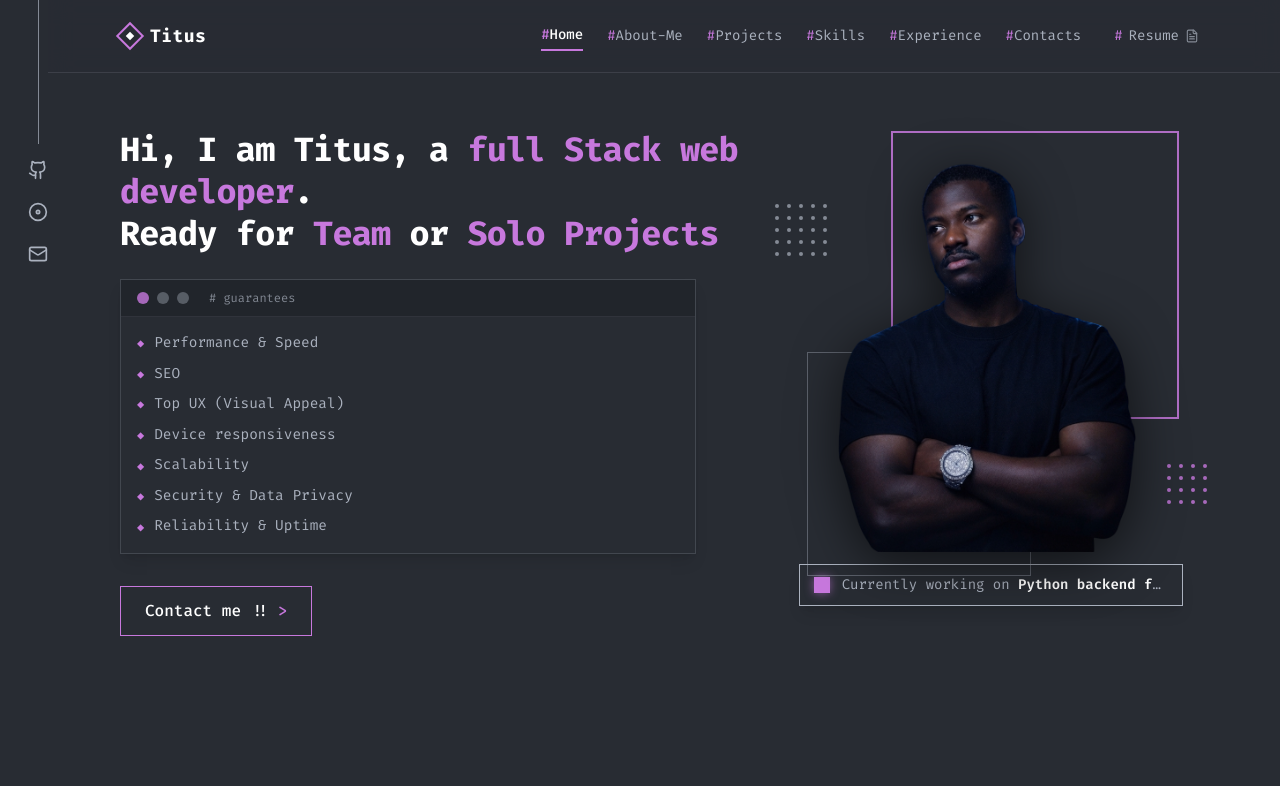
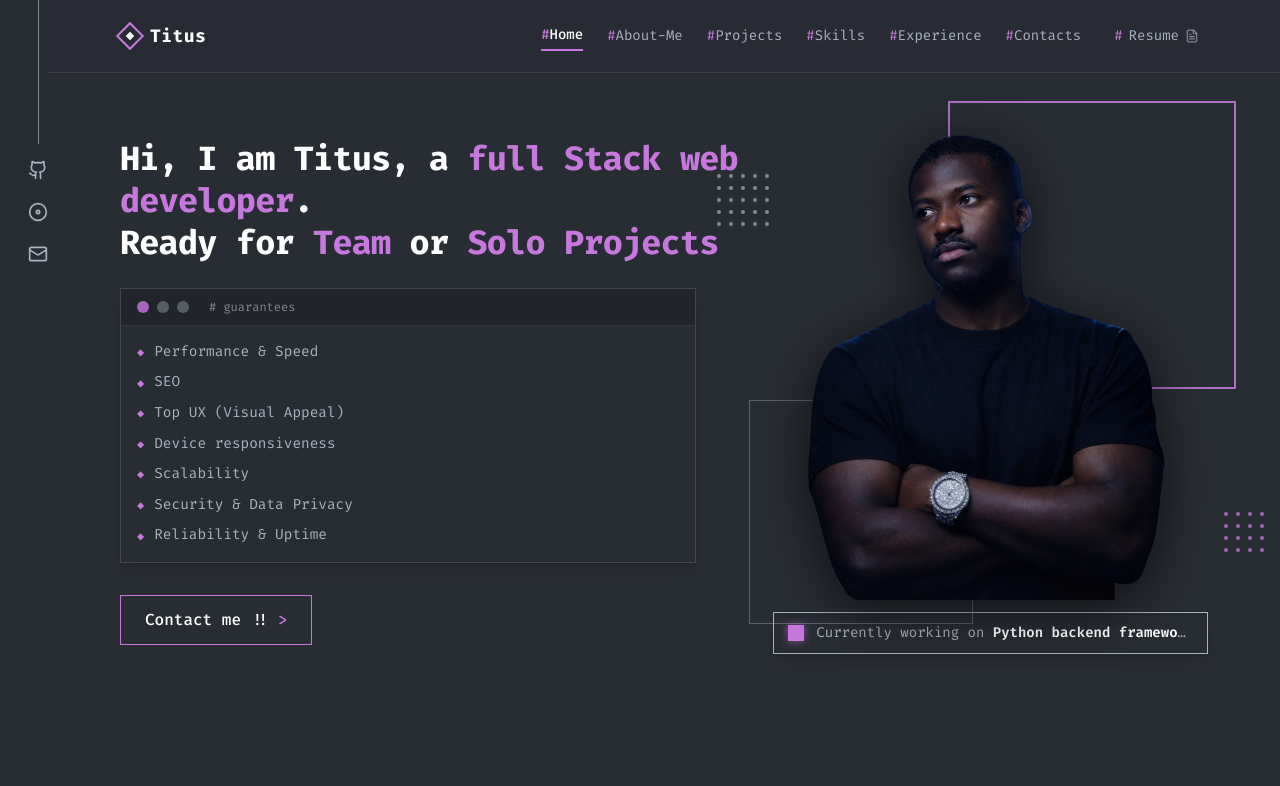
Before and after one commit to shepherd-bit/PORTFOLIO-1, a React (Vite) app: page / in a window 1280 px wide. Shown: the top 786 px of the page. Built offline with nearby package versions, Linux system fonts and the light colour scheme.

Commit message:
Update Hero.tsx

```diff
--- a/src/components/Hero.tsx
+++ b/src/components/Hero.tsx
@@ -59,10 +59,10 @@ export function Hero({ onContactClick }: HeroProps) {
 
           {/* Right Column: Silhouette Avatar & Status Badge */}
           <div className="lg:col-span-5 flex flex-col items-center">
-            <div className="relative w-full max-w-sm flex flex-col items-center">
+            <div className="relative w-full flex-1 flex flex-col items-center">
 
               {/* Decorative Geometric Wireframes behind Avatar */}
-              <div className="relative w-72 sm:w-80 flex items-center justify-center">
+              <div className="relative w-full flex-1 flex items-end justify-center">
 
                 {/* Purple outer square wireframe */}
                 <div
@@ -90,7 +90,7 @@ export function Hero({ onContactClick }: HeroProps) {
                 <img
                   src="/pfp.png"
                   alt="Titus - Full Stack Web Developer"
-                  className="relative z-10 w-72 sm:w-80 h-auto drop-shadow-[0_10px_25px_rgba(0,0,0,0.6)]"
+                  className="relative z-10 w-full max-w-sm h-auto drop-shadow-[0_10px_25px_rgba(0,0,0,0.6)]"
                 />
               </div>
 
```
